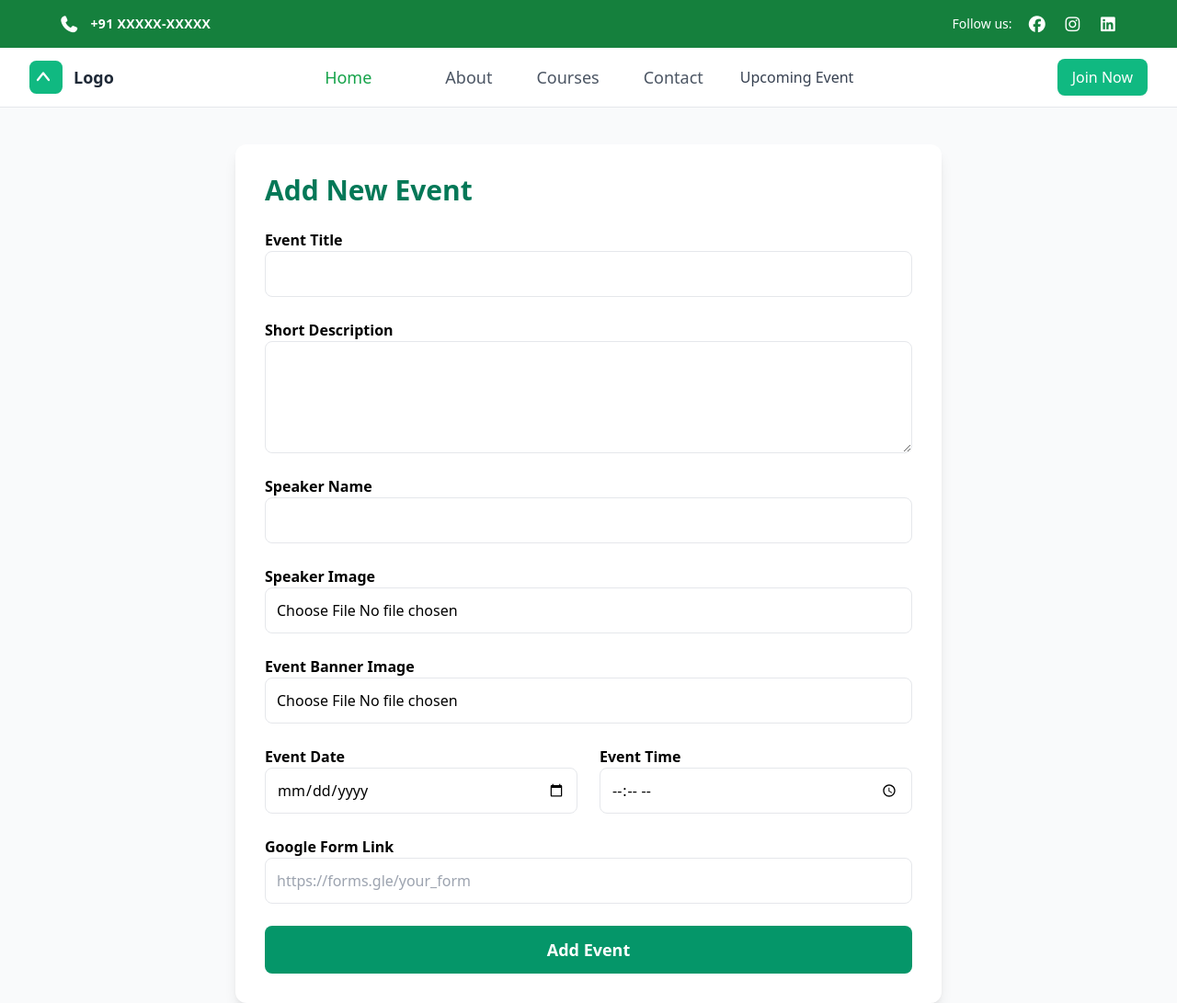
After one commit to Anticoder03/webinar-web, a PHP site: page /admin/add_event.php in a window 1280 px wide. The commit adds this page. Shown: the whole page at 92% size. Run offline with PHP 8.4, Linux system fonts and the light colour scheme; some libraries are stand-ins or nearby versions.

Commit message:
added add event and database connection for frontend

```diff
--- /dev/null
+++ b/admin/add_event.php
@@ -0,0 +1,121 @@
+<?php
+include_once '../config/db.php';
+include_once '../include/_Header.php';
+include_once '../include/_Nav.php';
+
+// Handle form submission
+if (isset($_POST['submit'])) {
+
+    $title = $_POST['title'];
+    $description = $_POST['description'];
+    $speaker_name = $_POST['speaker_name'];
+    $event_date = $_POST['event_date'];
+    $event_time = $_POST['event_time'];
+    $g_form = $_POST['g_form'];
+
+    // ---------- Upload Event Banner Image ----------
+    $event_banner = "";
+    if (!empty($_FILES['event_banner']['name'])) {
+        $bannerName = time() . "_" . basename($_FILES["event_banner"]["name"]);
+        $bannerTarget = "uploads/event_banner/" . $bannerName;
+
+        if (move_uploaded_file($_FILES["event_banner"]["tmp_name"], $bannerTarget)) {
+            $event_banner = $bannerTarget;
+        }
+    }
+
+    // ---------- Upload Speaker Image ----------
+    $speaker_image = "";
+    if (!empty($_FILES['speaker_image']['name'])) {
+        $speakerName = time() . "_" . basename($_FILES["speaker_image"]["name"]);
+        $speakerTarget = "uploads/speaker/" . $speakerName;
+
+        if (move_uploaded_file($_FILES["speaker_image"]["tmp_name"], $speakerTarget)) {
+            $speaker_image = $speakerTarget;
+        }
+    }
+
+    // Insert into database
+    $sql = "INSERT INTO events (title, description, speaker_name, speaker_image, event_banner, event_date, event_time, g_form)
+            VALUES ('$title', '$description', '$speaker_name', '$speaker_image', '$event_banner', '$event_date', '$event_time', '$g_form')";
+
+    if ($conn->query($sql)) {
+        echo "<script>alert('Event added successfully!'); window.location='add_event.php';</script>";
+    } else {
+        echo "<script>alert('Error: Failed to add event');</script>";
+    }
+}
+?>
+
+<!DOCTYPE html>
+<html lang="en">
+<head>
+    <title>Add Event</title>
+    <script src="https://cdn.tailwindcss.com"></script>
+</head>
+
+<body class="bg-gray-100">
+
+<div class="max-w-3xl mx-auto bg-white p-8 mt-10 rounded-xl shadow-lg">
+    <h2 class="text-3xl font-bold mb-6 text-emerald-700">Add New Event</h2>
+
+    <form action="" method="POST" enctype="multipart/form-data" class="grid grid-cols-1 gap-6">
+
+        <!-- Title -->
+        <div>
+            <label class="font-semibold">Event Title</label>
+            <input type="text" name="title" required class="w-full border p-3 rounded-lg">
+        </div>
+
+        <!-- Description -->
+        <div>
+            <label class="font-semibold">Short Description</label>
+            <textarea name="description" required class="w-full border p-3 rounded-lg" rows="4"></textarea>
+        </div>
+
+        <!-- Speaker Name -->
+        <div>
+            <label class="font-semibold">Speaker Name</label>
+            <input type="text" name="speaker_name" required class="w-full border p-3 rounded-lg">
+        </div>
+
+        <!-- Speaker Image -->
+        <div>
+            <label class="font-semibold">Speaker Image</label>
+            <input type="file" name="speaker_image" required class="w-full border p-3 bg-white rounded-lg">
+        </div>
+
+        <!-- Event Banner -->
+        <div>
+            <label class="font-semibold">Event Banner Image</label>
+            <input type="file" name="event_banner" required class="w-full border p-3 bg-white rounded-lg">
+        </div>
+
+        <!-- Date + Time -->
+        <div class="grid grid-cols-2 gap-6">
+            <div>
+                <label class="font-semibold">Event Date</label>
+                <input type="date" name="event_date" required class="w-full border p-3 rounded-lg">
+            </div>
+            <div>
+                <label class="font-semibold">Event Time</label>
+                <input type="time" name="event_time" class="w-full border p-3 rounded-lg">
+            </div>
+        </div>
+
+        <!-- Google Form URL -->
+        <div>
+            <label class="font-semibold">Google Form Link</label>
+            <input type="url" name="g_form" placeholder="https://forms.gle/your_form" class="w-full border p-3 rounded-lg">
+        </div>
+
+        <!-- Submit -->
+        <button type="submit" name="submit"
+            class="bg-emerald-600 hover:bg-emerald-700 text-white py-3 rounded-lg text-lg font-semibold">
+            Add Event
+        </button>
+    </form>
+</div>
+
+</body>
+</html>
```
Also changed, not shown: event.php (+43 -79 lines).
